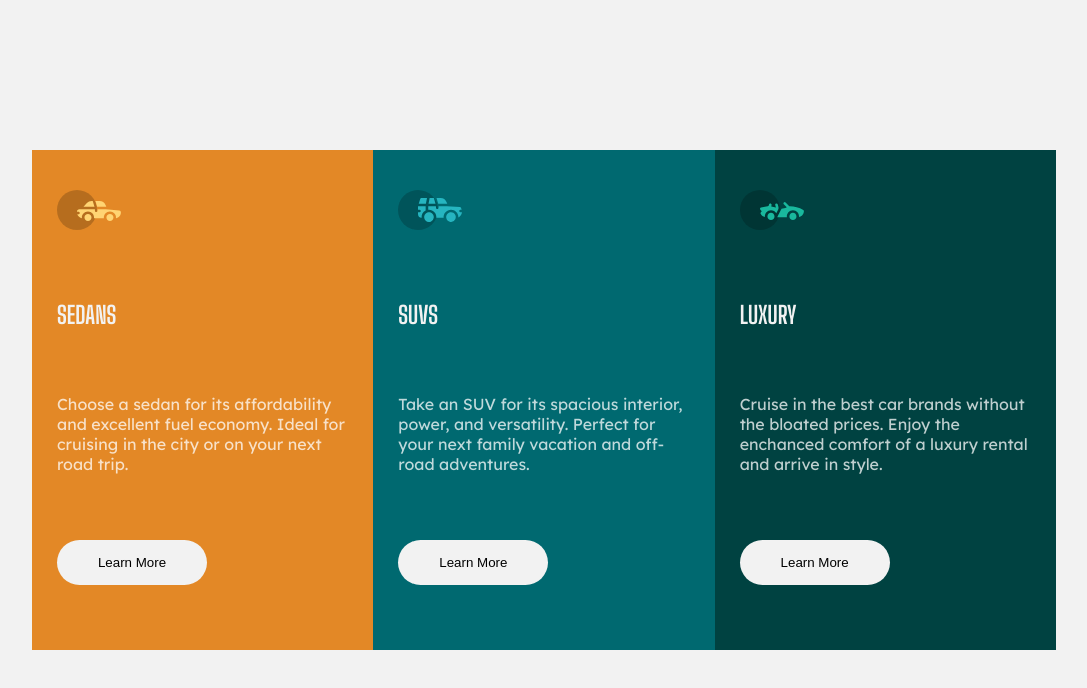
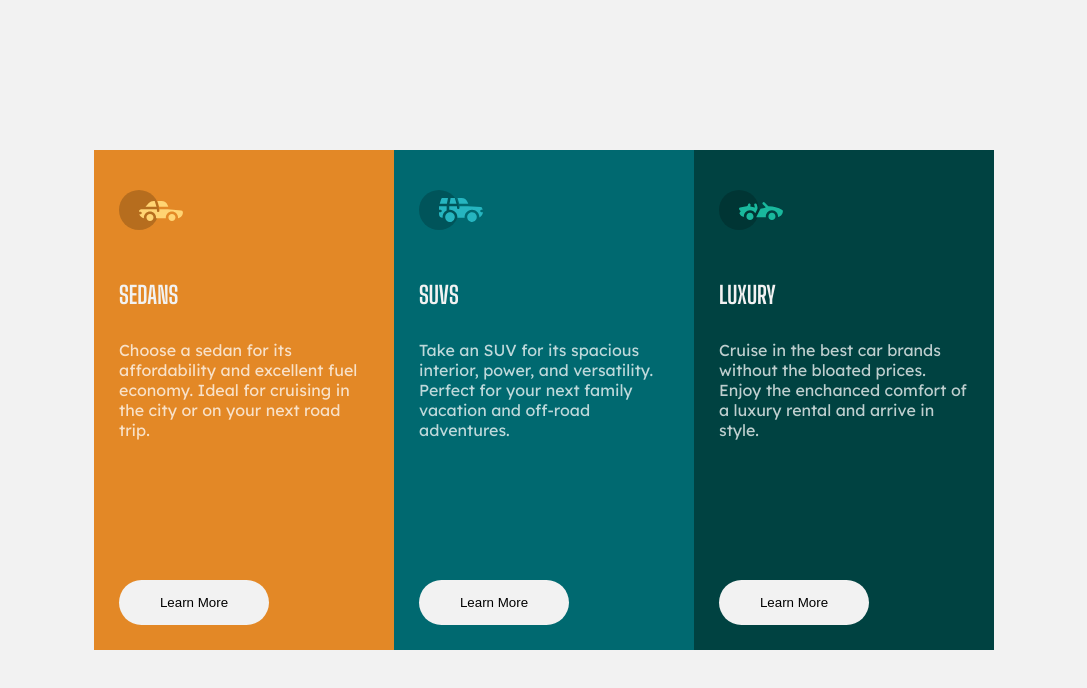
Before and after one commit to amycym/3-columns-preview-card, a plain HTML site: page index.html in a window 1280 px wide. Shown: the whole page, without its empty margins (96-1183 px from the left). Drawn offline with Linux system fonts and the light colour scheme.

Commit message:
Update style.css

```diff
--- a/style.css
+++ b/style.css
@@ -20,7 +20,7 @@ body{
     justify-content: center;
     grid-template-columns: 1fr 1fr 1fr;
     height: 500px;
-    width: fit-content;
+    width: 900px;
     margin: 0 10% 0;
 }
 
@@ -50,6 +50,19 @@ p{
 .card{
     display: grid;
     padding: 40px 25px 0;
+    grid-template-rows: repeat(15, 30px);
+}
+
+.header{
+    grid-row: 4;
+}
+
+.content{
+    grid-row: 6;
+}
+
+.button{
+    grid-row: 14;
 }
 
 button{
```
